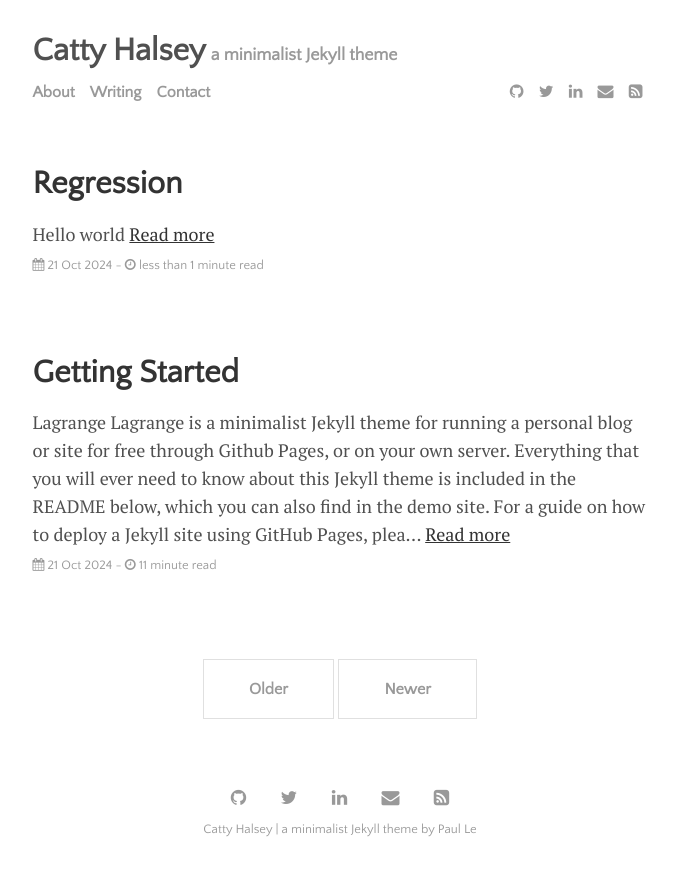
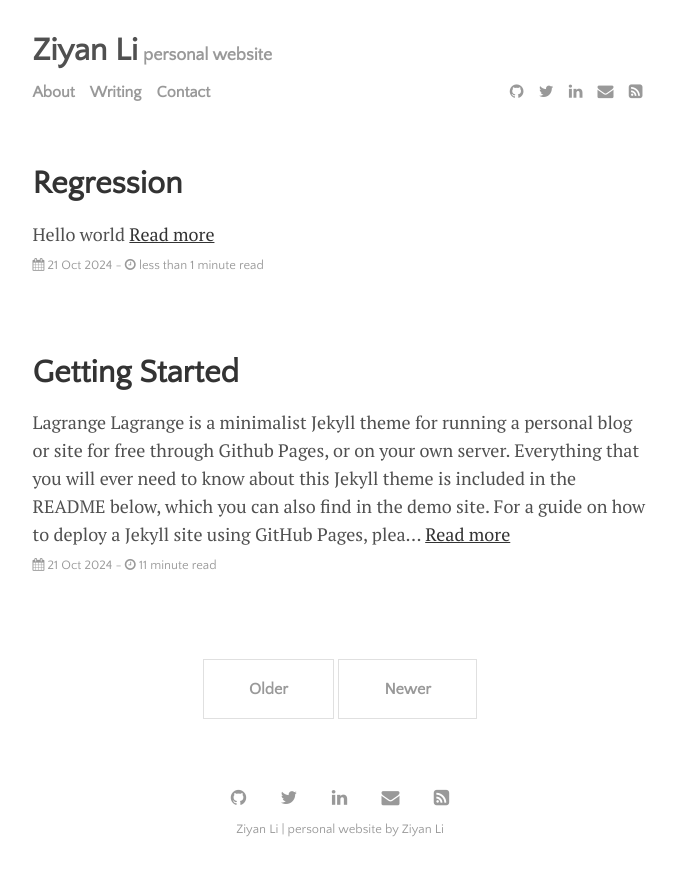
Before and after one commit to catty-halsey/catty-halsey.github.io, a Jekyll site: the page built from index.html, in a window 1280 px wide. Shown: the top 876 px of the page, without its empty margins (300-977 px from the left). Built offline with Jekyll 4.4.1, drawn with Linux system fonts in a browser that asks for light colours; the list of posts is cut into pages by our own code.

Commit message:
Update _config.yml

```diff
--- a/_config.yml
+++ b/_config.yml
@@ -20,9 +20,9 @@ permalink:           /:title
 plugins:             [jekyll-paginate, jekyll-sitemap, jekyll-feed, jekyll-seo-tag]
 
 # Customise atom feed settings (this is where Jekyll-Feed gets configuration information)
-title:		           'Catty Halsey'
-description:	       'a minimalist Jekyll theme'
-author:              'Paul Le'
+title:		           'Ziyan Li'
+description:	       'personal website'
+author:              'Ziyan Li'
 
 # RSS 2.0 can be used instead of Atom by uncommenting following two lines
 #feed:
```
